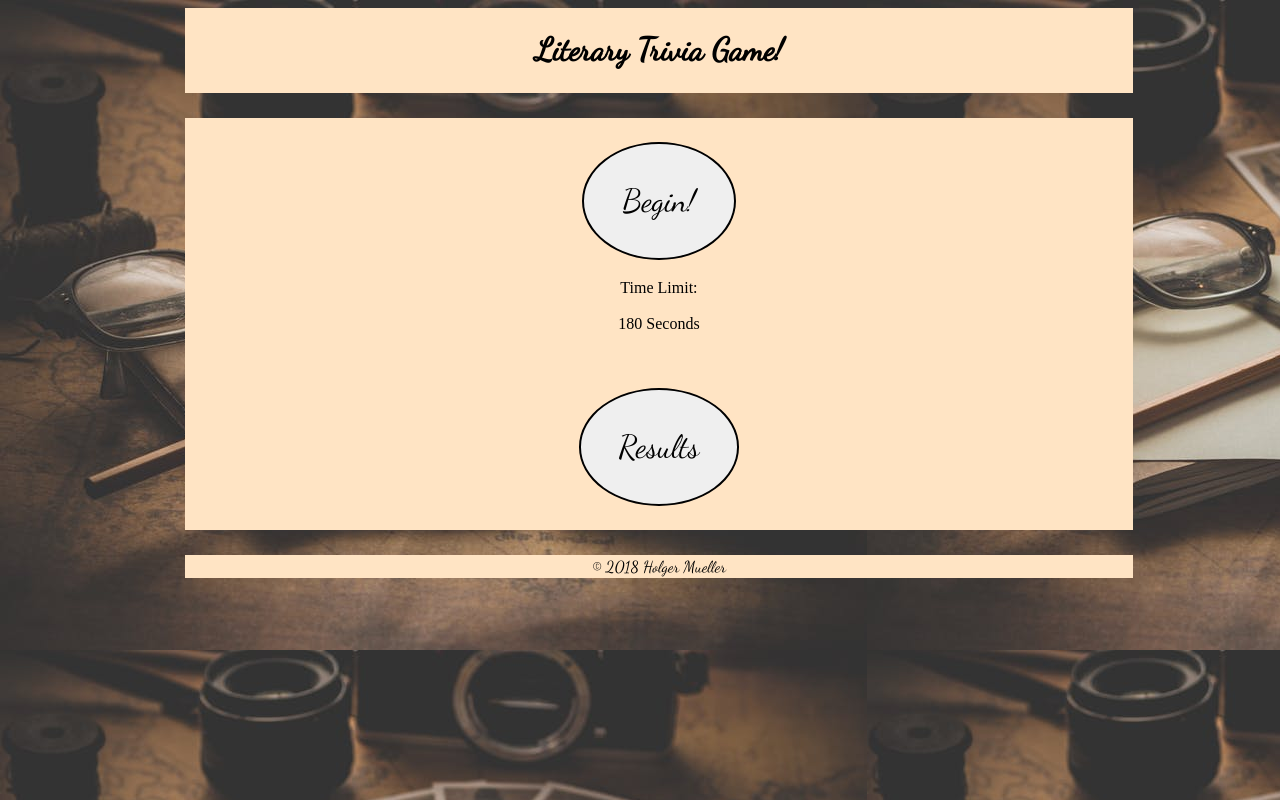
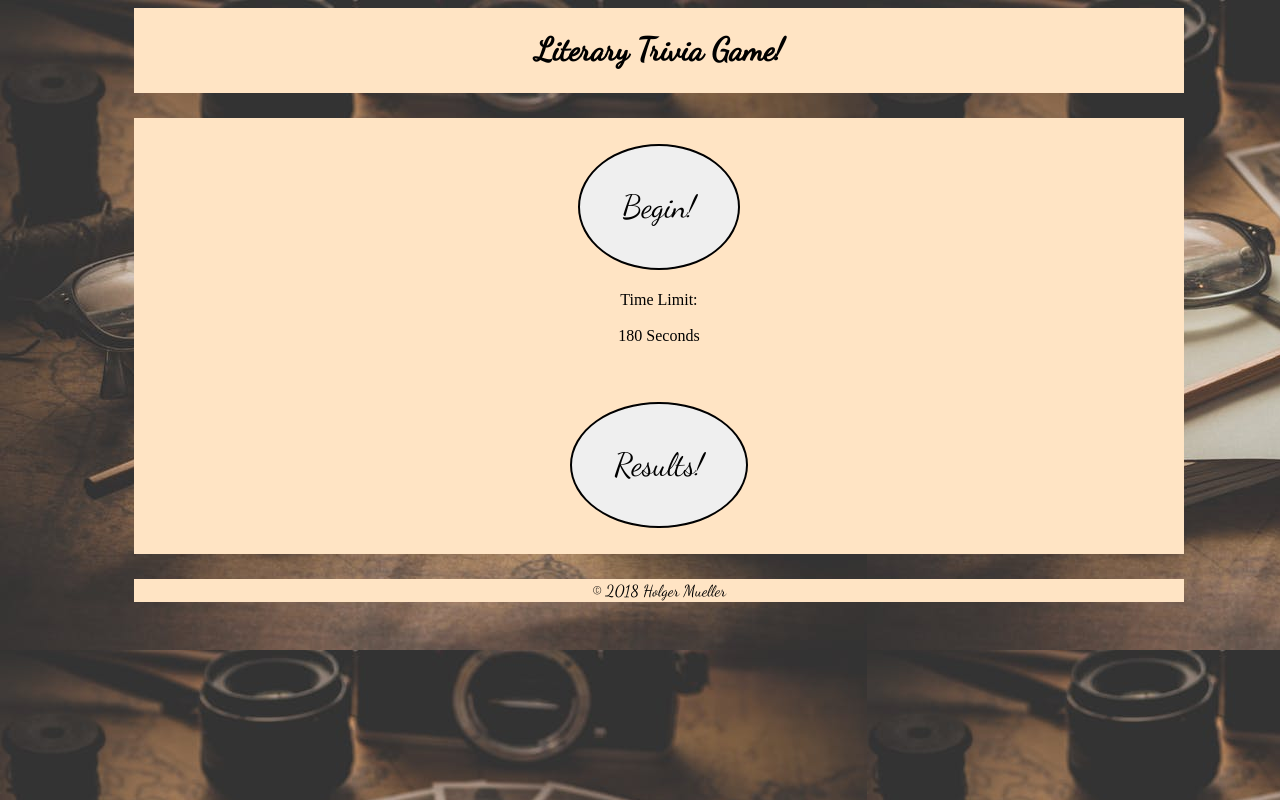
Before and after one commit to Holgermueller/TriviaGame, a plain HTML site: page index.html in a window 1280 px wide. Drawn offline with nearby package versions, Linux system fonts and the light colour scheme.

Commit message:
some tinkering

```diff
--- a/Assets/css/style.css
+++ b/Assets/css/style.css
@@ -3,19 +3,19 @@ body {
 }
 
 .header {
-    width: 75%;
+    width: 83%;
     background-color: bisque;
     text-align: center;
-    margin-left: 14%;
+    margin-left: 10%;
     padding: 2px 0 2px;
     font-family: 'Dancing Script', cursive;
 }
 
 .container {
-    width: 75%;
+    width: 83%;
     background-color: bisque;
     text-align: center;
-    margin: 2% 0 0 14%;
+    margin: 2% 0 0 10%;
     padding: 5px 0 5px;
     min-height: 25%;
 }
@@ -39,10 +39,10 @@ body {
 }
 
 .footer {
-    width: 75%;
+    width: 83%;
     background-color: bisque;
     text-align: center;
-    margin: 2% 0 0 14%;
+    margin: 2% 0 0 10%;
     padding: 2px 0 2px;
     font-family: 'Dancing Script', cursive;
 }
--- a/Assets/javascript/app.js
+++ b/Assets/javascript/app.js
@@ -124,8 +124,9 @@ const quizQuestions = [
     },
     correctAnswer: [1] },
 ];
-//console.log(quizQuestions[0].Question);
-//console.log(quizQuestions[0].Answers);
+console.log(quizQuestions[0].Question);
+console.log(quizQuestions[0].Answers);
+console.log(quizQuestions[0].correctAnswer);
 
 //append first question and answers to DOM when begin button clicked
 
@@ -245,6 +246,10 @@ $('#quiz8').click(function() {
 
 let playerAnswers = [];
 
+$('radio').click(function(){
+    $(this).append(playerAnswers);
+});
+
 console.log(playerAnswers);
 
 //submit button
--- a/index.html
+++ b/index.html
@@ -50,7 +50,7 @@
 
 
 <div>
-    <button id="submit" class="submit">Results</button>
+    <button id="submit" class="submit">Results!</button>
 </div>
 
 <div id="results" class="results"></div>
```
